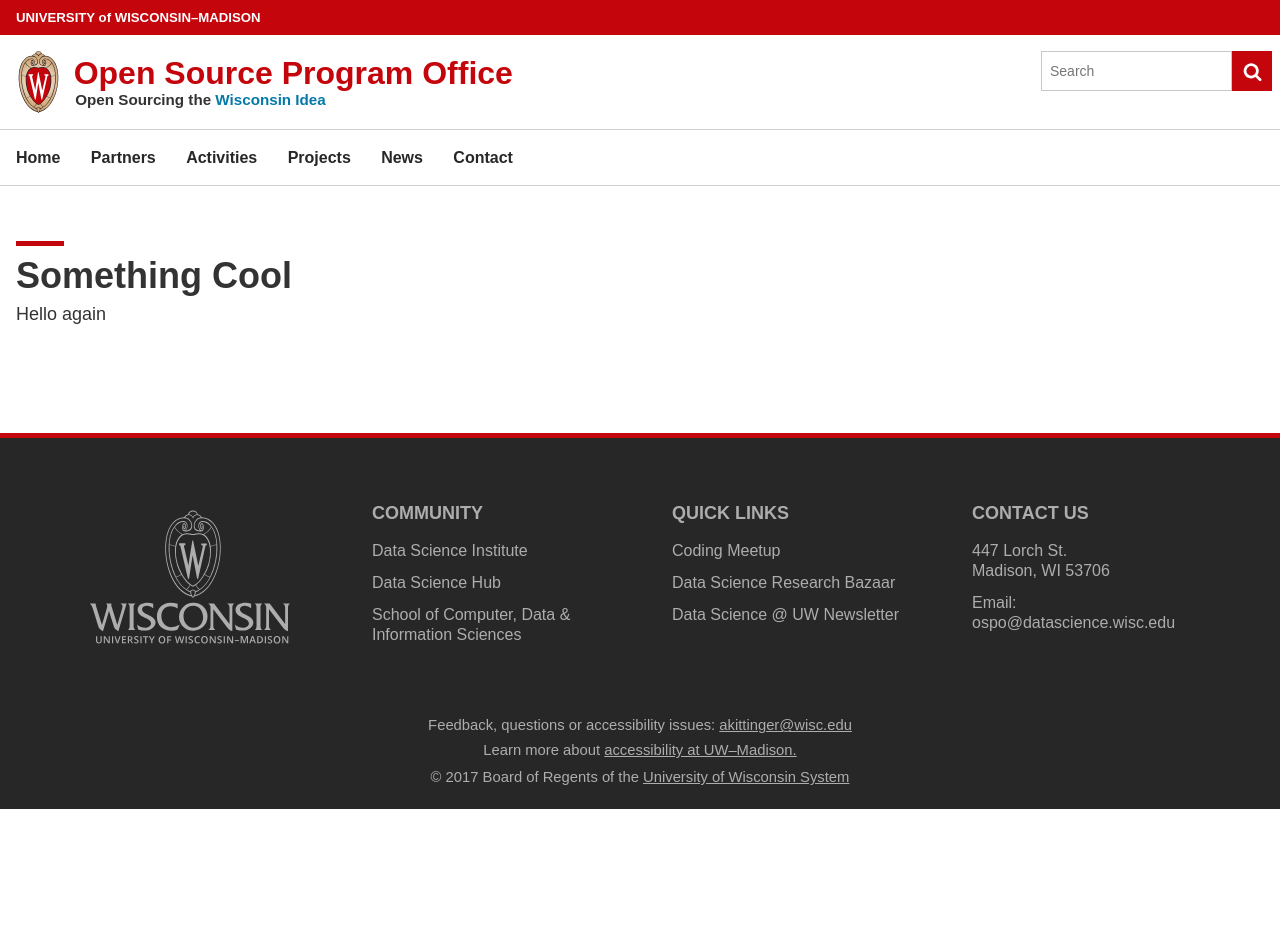
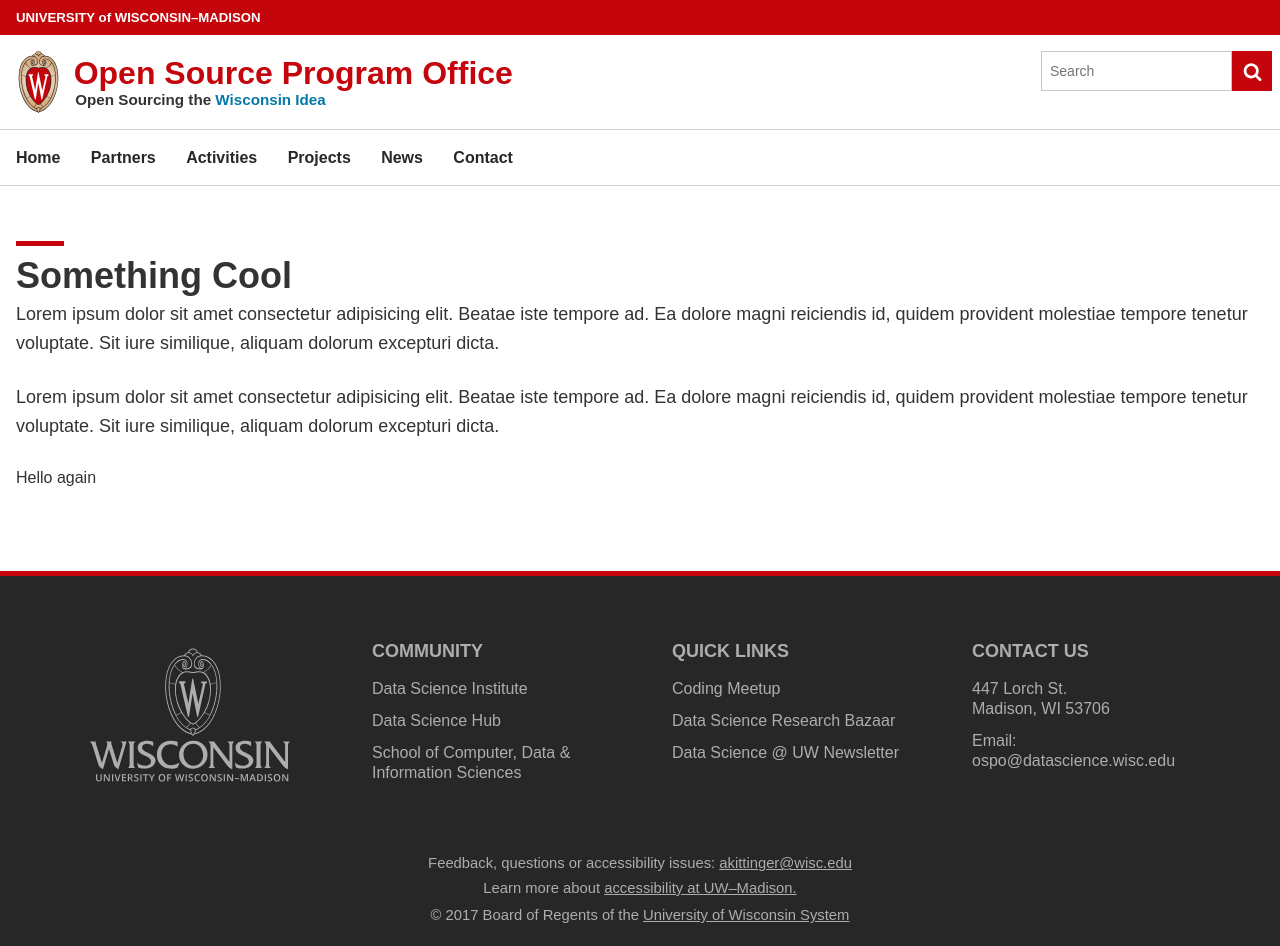
Before and after one commit to UW-Madison-DSI/ospo.wisc.edu-version-1.0, a Jekyll site: the page built from _posts/2024-02-13-second-news.html, in a window 1280 px wide. Built offline with Jekyll 4.4.1, drawn with Linux system fonts in a browser that asks for light colours; some web fonts are replaced; before the commit the page ends 900 px from its top, so only the background shows below that.

Commit message:
Changed the md files to html

```diff
--- /dev/null
+++ b/_posts/2024-02-13-second-news.html
@@ -0,0 +1,14 @@
+---
+layout: default
+title: "Second News"
+date: 2024-02-13 09:27:10 -0600
+categories: news
+---
+<h1 class="uw-mini-bar">Something Cool</h1>
+
+<p>Lorem ipsum dolor sit amet consectetur adipisicing elit. Beatae iste tempore ad. Ea dolore magni reiciendis id, quidem provident molestiae tempore tenetur voluptate. Sit iure similique, aliquam dolorum excepturi dicta.</p>
+
+<p>Lorem ipsum dolor sit amet consectetur adipisicing elit. Beatae iste tempore ad. Ea dolore magni reiciendis id, quidem provident molestiae tempore tenetur voluptate. Sit iure similique, aliquam dolorum excepturi dicta.</p>
+
+
+Hello again
--- a/_posts/2024-02-13-second-news.md
+++ /dev/null
@@ -1,9 +0,0 @@
----
-layout: default
-title: "Second News"
-date: 2024-02-13 09:27:10 -0600
-categories: news
----
-<h1 class="uw-mini-bar">Something Cool</h1>
-
-Hello again
```
Also changed, not shown: _posts/2024-02-12-first-news.html (line endings or trailing spaces).
